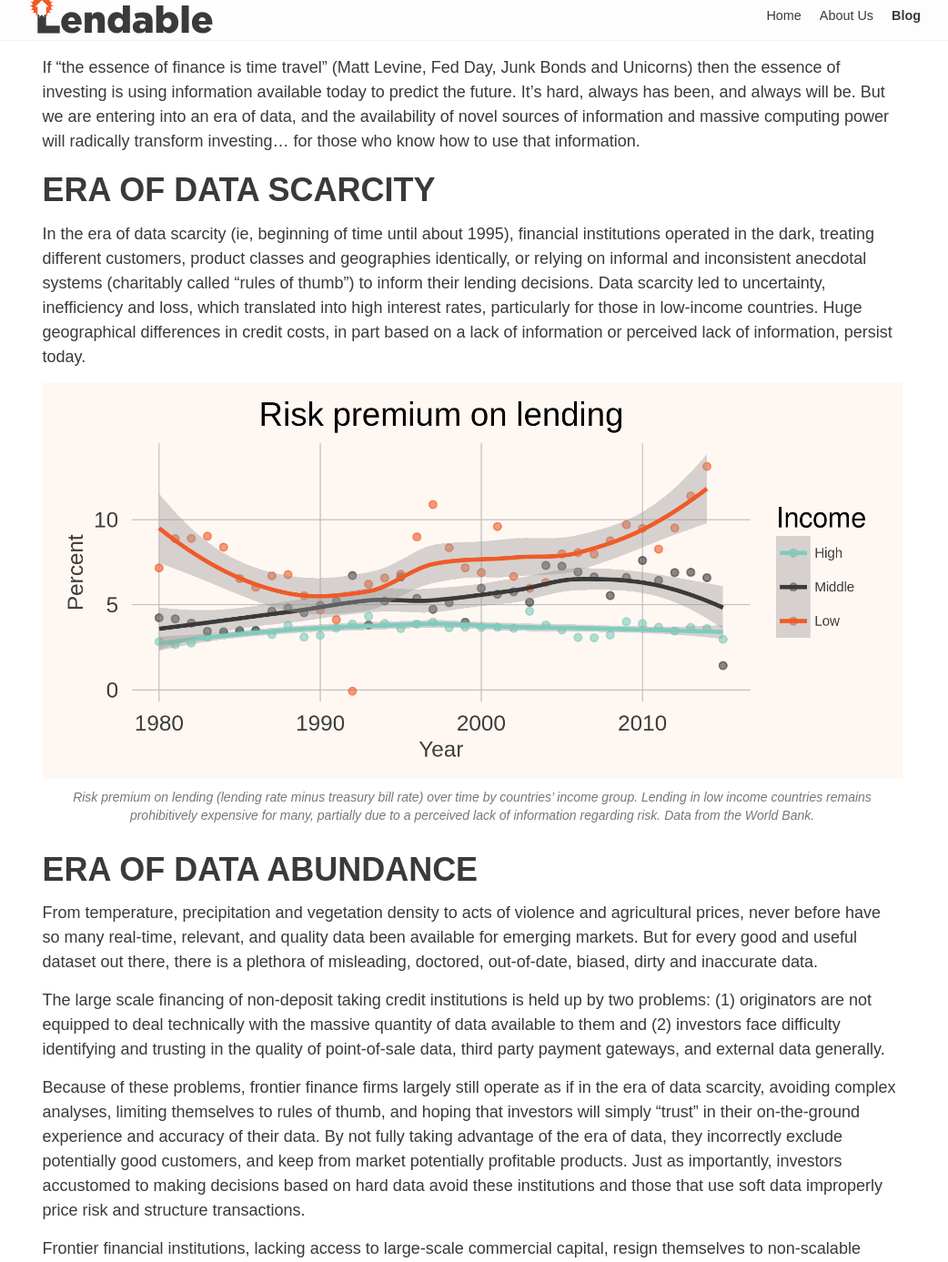
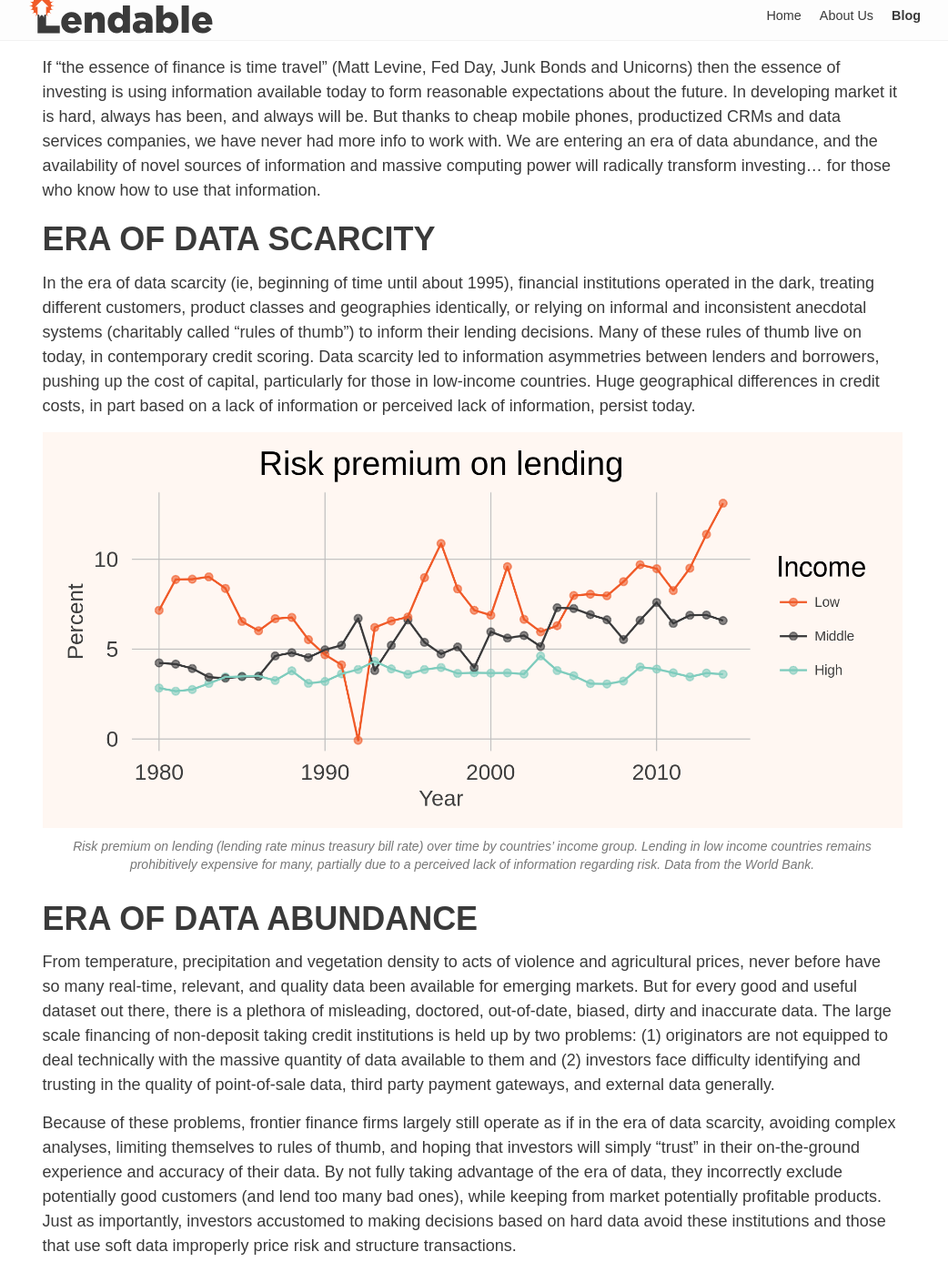
Before and after one commit to swashbuckleblog/swashbuckleblog.github.io, a Jekyll site: the page built from _posts/2016-05-10-era.markdown, in a window 1280 px wide and 1400 px high, scrolled down 485 px, cut to the strip 13-1400 px from the top of the window. Shown: the whole strip at 91% size, without its empty margins (121-1163 px from the left). Built offline with Jekyll 4.4.1, drawn with Linux system fonts in a browser that asks for light colours; nearby versions of some CDN libraries; some of the changed text lies outside the part shown.

Commit message:
daniels final edits

```diff
--- a/_posts/2016-05-10-era.markdown
+++ b/_posts/2016-05-10-era.markdown
@@ -7,12 +7,11 @@
 header-img: "img/era/mechanics.jpg"
 ---
 
-If “the essence of finance is time travel” (Matt Levine, Fed Day, Junk Bonds and Unicorns) then the essence of
-investing is using information available today to predict the future. It’s hard, always has been, and always will be. But we are entering into an era of data, and the availability of novel sources of information and massive computing power will radically transform investing… for those who know how to use that information.
+If “the essence of finance is time travel” (Matt Levine, Fed Day, Junk Bonds and Unicorns) then the essence of investing is using information available today to form reasonable expectations about the future. In developing market it is hard, always has been, and always will be. But thanks to cheap mobile phones, productized CRMs and data services companies, we have never had more info to work with. We are entering an era of data abundance, and the availability of novel sources of information and massive computing power will radically transform investing… for those who know how to use that information.
 
 # **ERA OF DATA SCARCITY**
 
-In the era of data scarcity (ie, beginning of time until about 1995), financial institutions operated in the dark, treating different customers, product classes and geographies identically, or relying on informal and inconsistent anecdotal systems (charitably called “rules of thumb”) to inform their lending decisions. Data scarcity led to uncertainty, inefficiency and loss, which translated into high interest rates, particularly for those in low-income countries.  Huge geographical differences in credit costs, in part  based on a lack of information or perceived lack of information, persist today.
+In the era of data scarcity (ie, beginning of time until about 1995), financial institutions operated in the dark, treating different customers, product classes and geographies identically, or relying on informal and inconsistent anecdotal systems (charitably called “rules of thumb”) to inform their lending decisions. Many of these rules of thumb live on today, in contemporary credit scoring. Data scarcity led to information asymmetries between lenders and borrowers, pushing up the cost of capital, particularly for those in low-income countries. Huge geographical differences in credit costs, in part based on a lack of information or perceived lack of information, persist today.
 
 <a href="{{ site.baseurl }}/img/era/premium_on_lending.png" alt="">
     <center><img src="{{ site.baseurl }}/img/era/premium_on_lending.png" alt=""></center>
@@ -22,10 +21,9 @@
 # **ERA OF DATA ABUNDANCE**
 
 From temperature, precipitation and vegetation density to acts of violence and agricultural prices, never before have so many real-time, relevant, and quality data been available for emerging markets. But for every good and useful dataset out there, there is a plethora of misleading, doctored, out-of-date, biased, dirty and inaccurate data.
-
 The large scale financing of non-deposit taking credit institutions is held up by two problems: (1) originators are not equipped to deal technically with the massive quantity of data available to them and (2) investors face difficulty identifying and trusting in the quality of point-of-sale data, third party payment gateways, and external data generally.
 
-Because of these problems, frontier finance firms largely still operate as if in the era of data scarcity, avoiding complex analyses, limiting themselves to rules of thumb, and hoping that investors will simply "trust" in their on-the-ground experience and accuracy of their data. By not fully taking advantage of the era of data, they incorrectly exclude potentially good customers, and keep from market potentially profitable products. Just as importantly, investors accustomed to making decisions based on hard data avoid these institutions and those that use soft data improperly price risk and structure transactions.
+Because of these problems, frontier finance firms largely still operate as if in the era of data scarcity, avoiding complex analyses, limiting themselves to rules of thumb, and hoping that investors will simply “trust” in their on-the-ground experience and accuracy of their data. By not fully taking advantage of the era of data, they incorrectly exclude potentially good customers (and lend too many bad ones), while keeping from market potentially profitable products. Just as importantly, investors accustomed to making decisions based on hard data avoid these institutions and those that use soft data improperly price risk and structure transactions.
 
 Frontier financial institutions, lacking access to large-scale commercial capital, resign themselves to non-scalable structures (DFIs) and charity (Kiva). An over-reliance on non-commercial and charitable models for finance cripples economies, and has created the current situation in which only residents of rich countries have access to financial products (below):
 
@@ -41,13 +39,20 @@
 Though we are living in the era of data, standardized consumer credit scoring has not yet emerged in areas where microfinance is most established (see <a href="{{ site.baseurl }}/2016/03/29/risk/"> this post</a>). Accordingly, financial institutions operating in the developing world, and investors interested in those institutions, must rely on alternative metrics of creditworthiness.
 
 
-Lendable takes the originator-investor relationship into the era of data abundance by facilitating five key components of an investment transaction: (1) it taps into originators' data in a way that they cannot afford to, using specialized tools and techniques; (2) it carries out comprehensive portfolio diligence for investors by assuring data quality and accuracy, from point-of-sale data collection to originator financials and fraud; (3) it uses advanced machine learning techniques to exploit data fully, forecasting future payments and defaults, pricing receivables appropriately, and crafting an investment product that fits the interest of investors, originators and end customers; (4) it builds extensible tools and algorithms, making our analyses scalable and facilitating the speed of transactions; and (5) it provides the marketplace in which investor-originator transactions can take place.
+Though we are living in the era of data, standardized consumer credit scoring has not yet emerged in areas where microfinance is most established (see this post). Accordingly, financial institutions operating in the developing world, and investors interested in those institutions, must rely on alternative metrics of creditworthiness.
+Lendable takes the originator-investor relationship into the era of data abundance in five key ways:
+
+1. Pulling in borrower and market data, making benchmarking and interpretation of risk drivers possible.
+2. Certifying the quality and accuracy of data, from point-of-sale data collection to data management.
+3. Using advanced machine learning techniques to exploit data fully, forecasting future payments and defaults, pricing receivables appropriately.
+4. Building extensible tools and algorithms, making our analysis instantaneous and capable of incorporating large amounts of external data.
+5. Providing real time tracking of standard and comparable metrics.
+
 
 # **IT WORKS**
 
-In the era of data scarcity it was believed that frontier finance was a fool's errand, largely akin to gambling. While the math whizzes and finance gurus built ever-more-complex algorithms and strategies for investing in developed world securities, financial institutions in the developing world were left by the wayside. It was believed that the general lack of reliable data in volatile and poor countries made it so that forecasting performance and predicting cash flows there simply was not possible.
-
-But it is. Lendable can predict what future cash flows will look like, as well as identify pockets of correlated risk. For example the below chart shows the Risk Engine's actual performance on predicting cash flows from real portfolios.
+In the era of data scarcity it was believed that frontier finance was a fool’s errand, largely akin to gambling. While the math whizzes and finance gurus built ever-more-complex algorithms and strategies for investing in developed world securities, financial institutions in the developing world were left by the wayside. It was believed that the general lack of reliable data in volatile and poor countries made it so that forecasting performance and predicting cash flows there simply was not possible.
+But it is. Lendable has demonstrated the ability to predict what future cash flows will look like, as well as identify pockets of correlated risk. For example, the chart below shows predictions that we made for repayments of a fixed number of receivables in one of our partner’s loan portfolio. The orange band is our confidence interval, the orange line our forecast. The black line is what ended up happening. (These results are “back-tested”, meaning that the black line was not known at the time the forecasts were made). The cumulative forecast error over the 8 month prediction window was only 0.63%.
 
 
 <a href="{{ site.baseurl }}/img/era/jims_chart.png">
@@ -56,4 +61,4 @@
 <span class="caption text-muted">Lendable Risk Engine’s prior predictions of portfolios cash flows from a series of originators during a volatile election season in East Africa (dark orange line and orange shaded area, showing point predictions and confidence intervals, respectively) along with the actual repayments (black line)</span>
 
 
-A profitable, scalable business model of lending to the unbanked is possible. Lendable's Risk Engine was built to help originators and investors correctly quantify risk and identify opportunity. Understanding the forces that drive repayments and defaults enables originators to improve their operations and helps investors to build a portfolio with an appropriate and realistically quantified amount of risk. Most importantly, understanding cash flows facilitates the match-making between on-the-ground frontier finance originators and commercial capital. In other words, data is the engine that Lendable will use to drive frontier finance to massive scale.
+A profitable, scalable business model of lending to the unbanked is possible. Lendable’s Risk Engine was built to help originators and investors correctly quantify risk and identify opportunity. Understanding the forces that drive repayments and defaults enables originators to improve their operations and helps investors to build a portfolio with an appropriate and realistically quantified amount of risk. Most importantly, understanding cash flows facilitates the match-making between on-the-ground frontier finance originators and commercial capital. In other words, data is the engine that Lendable will use to drive frontier finance to massive scale.
```
Also changed, not shown: img/era/jims_chart.png, img/era/loans_per_1000.png, img/era/premium_on_lending.png.
